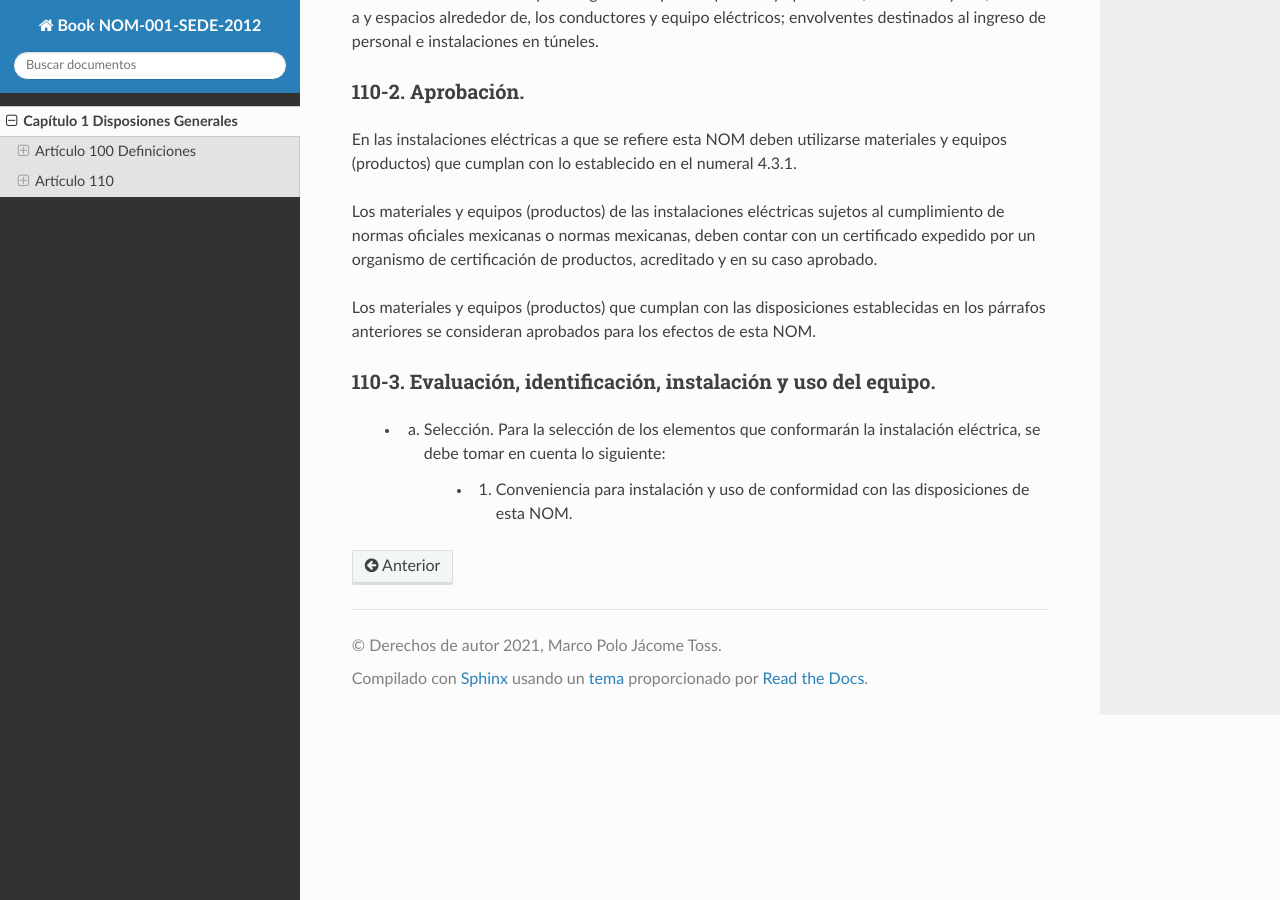
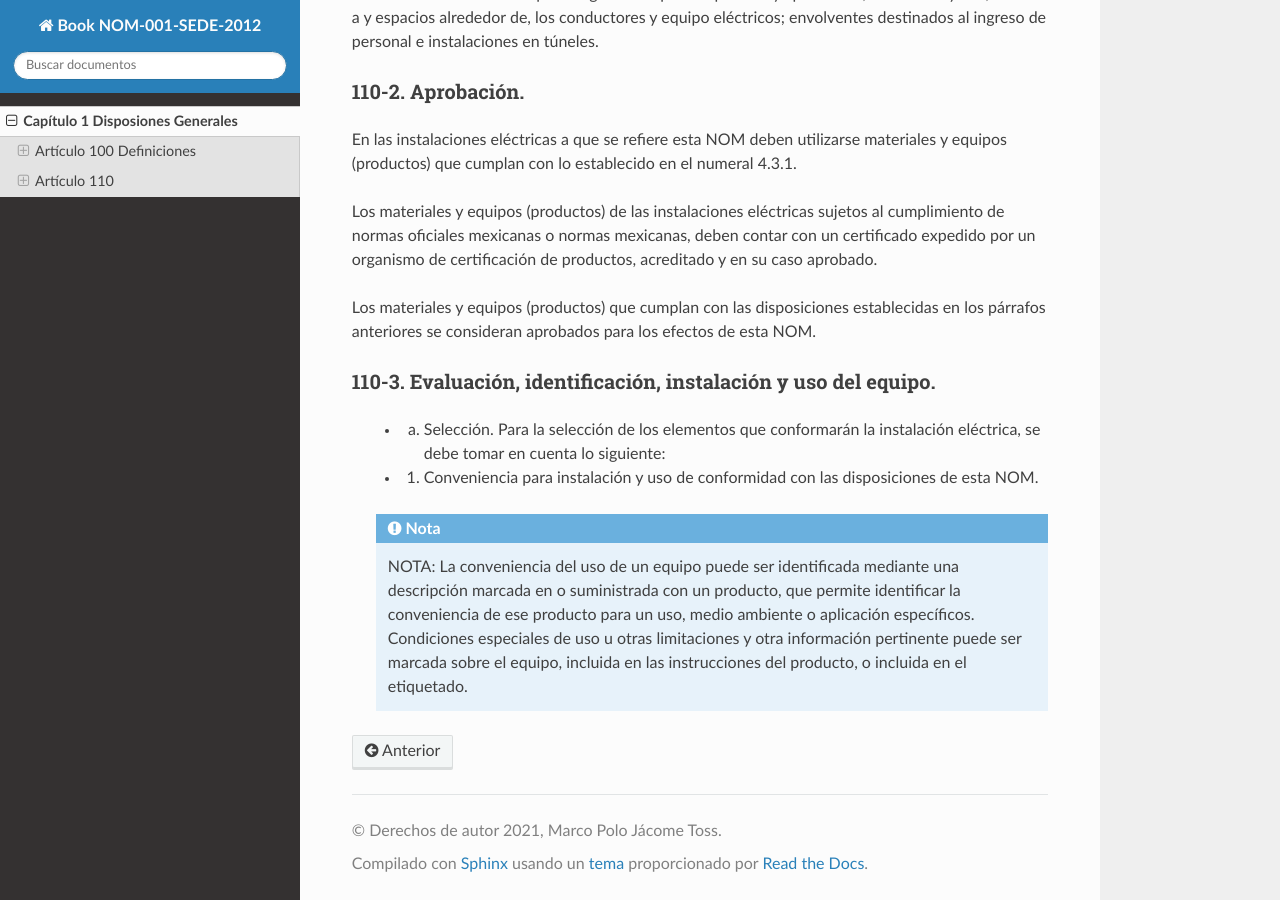
Before and after one commit to jacometoss/Book-NOM-001-SEDE-2012, a Sphinx documentation site: the page built from docs/100/index.rst, in a window 1280 px wide and 900 px high, scrolled down 15411 px. Built offline with Sphinx 7.4.7 and the Read the Docs theme 2.0.0, drawn with Linux system fonts in a browser that asks for light colours.

Commit message:
Add files via upload

```diff
--- a/docs/100/index.rst
+++ b/docs/100/index.rst
@@ -328,4 +328,11 @@ anteriores se consideran aprobados para los efectos de esta NOM.
 
 	* a) Selección. Para la selección de los elementos que conformarán la instalación eléctrica, se debe tomar en cuenta lo siguiente:
 
-		* (1) Conveniencia para instalación y uso de conformidad con las disposiciones de esta NOM.
+	* (1) Conveniencia para instalación y uso de conformidad con las disposiciones de esta NOM.
+
+	.. note::
+		NOTA: La conveniencia del uso de un equipo puede ser identificada mediante una descripción marcada
+		en o suministrada con un producto, que permite identificar la conveniencia de ese producto para un uso,
+		medio ambiente o aplicación específicos. Condiciones especiales de uso u otras limitaciones y otra
+		información pertinente puede ser marcada sobre el equipo, incluida en las instrucciones del producto, o
+		incluida en el etiquetado.
```
